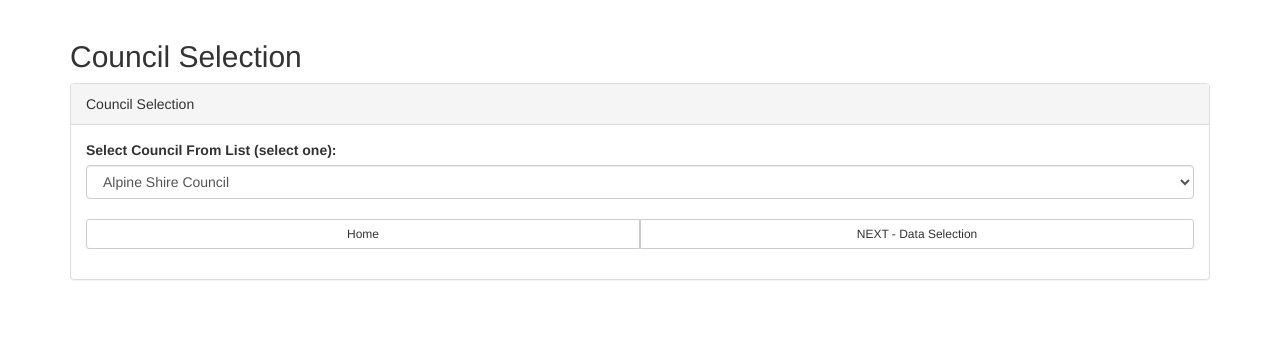
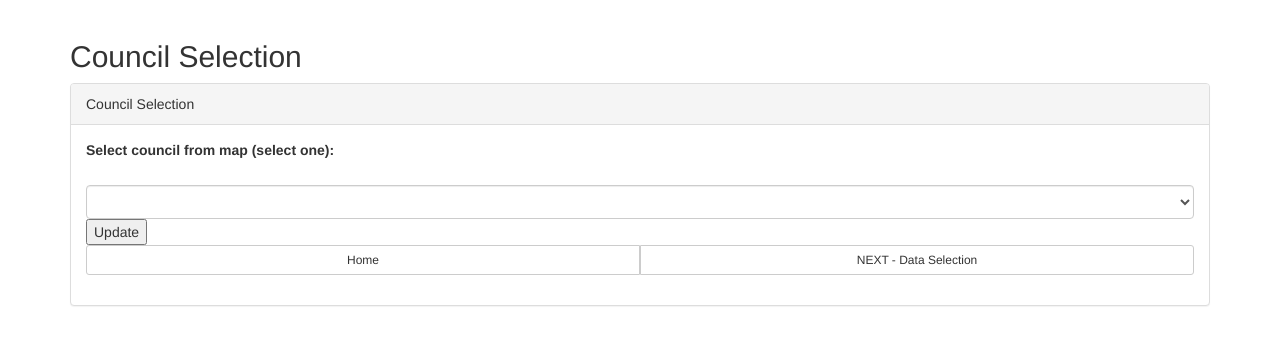
Before and after one commit to Ellife/InsulatedNarwhal, a PHP site: page /index.php?link=council_select in a window 1280 px wide. Shown: the part 52-397 px from the top of the page. Run offline with PHP 8.4, Linux system fonts and the light colour scheme; lists and menus that the app fills with data are empty; some libraries are stand-ins or nearby versions.

Commit message:
Add files via upload

```diff
--- a/council_select.php
+++ b/council_select.php
@@ -3,17 +3,93 @@
     $council_name = $_POST["council_name"];
     }
 ?>
+<!-- Map style
+<style type="text/css">
+#googft-mapCanvas {
+  height: 600px;
+  margin: 0;
+  padding: 0;
+  width: 1200px;
+}
+</style>
+-->
+<!-- Scripts for map, source: Google Fusion table-->
+<script type="text/javascript" src="https://maps.google.com/maps/api/js?v=3"></script>
+<script type="text/javascript">
+  function initialize() {
+    var isMobile = (navigator.userAgent.toLowerCase().indexOf('android') > -1) ||
+      (navigator.userAgent.match(/(iPod|iPhone|iPad|BlackBerry|Windows Phone|iemobile)/));
+    if (isMobile) {
+      var viewport = document.querySelector("meta[name=viewport]");
+      viewport.setAttribute('content', 'initial-scale=1.0, user-scalable=no');
+    }
+    var mapDiv = document.getElementById('googft-mapCanvas');
+    mapDiv.style.width = isMobile ? '100%' : '1100px';
+    mapDiv.style.height = isMobile ? '100%' : '600px';
+    var map = new google.maps.Map(mapDiv, {
+      center: new google.maps.LatLng(-37.22043018286098, 144.5329782900917),
+      zoom: 8,
+      mapTypeId: google.maps.MapTypeId.ROADMAP
+    });
+    map.controls[google.maps.ControlPosition.RIGHT_BOTTOM].push(document.getElementById('googft-legend-open'));
+    map.controls[google.maps.ControlPosition.RIGHT_BOTTOM].push(document.getElementById('googft-legend'));
+
+    layer = new google.maps.FusionTablesLayer({
+      map: map,
+      heatmap: { enabled: false },
+      query: {
+        select: "col7",
+        from: "1DeS_CRdqXfBObn8Wy57JhL3wz66jaOyRA3T9AJld",
+        where: ""
+      },
+      options: {
+        styleId: 2,
+        templateId: 2
+      }
+    });
+
+    if (isMobile) {
+      var legend = document.getElementById('googft-legend');
+      var legendOpenButton = document.getElementById('googft-legend-open');
+      var legendCloseButton = document.getElementById('googft-legend-close');
+      legend.style.display = 'none';
+      legendOpenButton.style.display = 'block';
+      legendCloseButton.style.display = 'block';
+      legendOpenButton.onclick = function() {
+        legend.style.display = 'block';
+        legendOpenButton.style.display = 'none';
+      }
+      legendCloseButton.onclick = function() {
+        legend.style.display = 'none';
+        legendOpenButton.style.display = 'block';
+      }
+    }
+  }
+
+  google.maps.event.addDomListener(window, 'load', initialize);
+</script>
+<script>
+	function updateFunction() {
+		var testSelection = document.getElementsByClassName('selection');
+		for (var i = 0; i <testSelection.length; i++) {
+			document.getElementById('current').innerHTML = testSelection[i].innerHTML;
+		}
+	}
+</script>
 <div class="container">
   <h2>Council Selection</h2>
   <div class="panel panel-default">
     <div class="panel-heading">Council Selection</div>
     <div class="panel-body">
 		<form method="post" action="index.php?link=council_dataset">
+
 		<div class="form-group">
-			<label for="council_name">Select Council From List (select one):</label>
-			<select class="form-control" id="council_name" name="council_name" value="<?php echo $council_name; ?>">
-			<option>Alpine Shire Council</option>
-			<option>Ararat Rural City Council</option>
+			<label for="user_guide">Select council from map (select one):</label>
+			<div id="googft-mapCanvas"></div>
+			<!-- <label for="council_name">Select Council From List (select one):</label>
+			<select class="form-control" id="council_name" name="council_name" value="<?php // echo $council_name; ?>">
+			<option>Alpine</option>
+			<option>Ararat</option>
 			<option>Ballarat City Council</option>
 			<option>Banyule City Council</option>
 			<option>Bass Coast Shire Council</option>
@@ -92,9 +168,12 @@
 			<option>Yarra City Council</option>
 			<option>Yarra Ranges Shire Council</option>
 			<option>Yarriambiack Shire Council</option>
+			</select> -->
+			<br>
+			<select class="form-control" id="council_name" name="council_name" value="<?php echo $council_name; ?>">
+			<option id="current"></option>
 			</select>
-			<br>
-
+			<button type="button" class="update" onclick="updateFunction()">Update</button>
 			<div class="btn-group btn-group-justified">
 				<div class="btn-group">
 					<button type="button" onclick="location.href='index.php?link=main'" class="btn btn-default btn-sm">Home</button>
@@ -106,7 +185,8 @@
 		</div>
 		<form>
 
-  </div>
+	</div>
 
 
 </div>
+</div>
```
